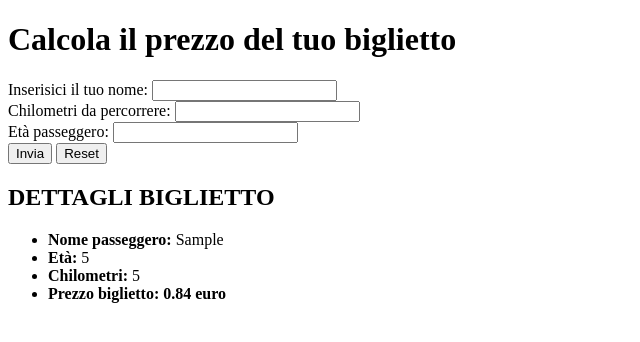
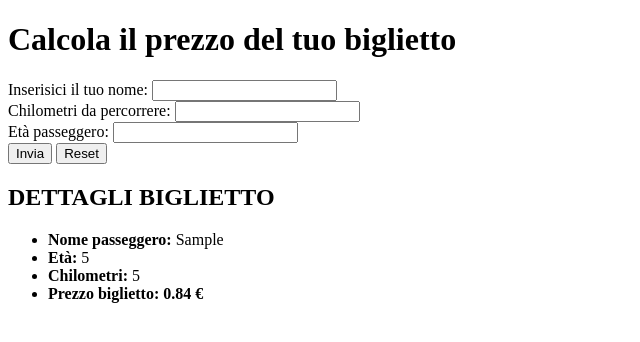
Before and after one commit to giovannipastorini/js-biglietto-treno-form, a plain HTML site: page index.html in a window 1280 px wide. Both pictures are taken after typing "Sample", "5", "5" into the empty fields and a click on the button "Invia". Shown: the full height of the page, 0-640 px from the left. Drawn offline with Linux system fonts and the light colour scheme.

Commit message:
milsetone 2: task completed

```diff
--- a/index.html
+++ b/index.html
@@ -36,7 +36,7 @@
             <li><strong>Nome passeggero: </strong><span id="person-name-detail"></span></li>
             <li><strong>Età: </strong><span id="age-detail"></span></li>
             <li><strong>Chilometri: </strong><span id="km-detail"></span></li>
-            <li><strong>Prezzo biglietto: <span id="price-detail"></span></strong></li>
+            <li><strong>Prezzo biglietto: <span id="price-detail"></span><span> &euro;</span></strong></li>
         </ul>
     </section>
 
--- a/main.js
+++ b/main.js
@@ -51,7 +51,7 @@ formEl.addEventListener("submit",
                priceTicket*=0.6;
           }
           //uso il metodo toFixed per ottenere due cifre decimali
-          console.log(priceTicket.toFixed(2)+" euro");
+          //console.log(priceTicket.toFixed(2)+" euro");
 
           //selezioni i nodi del html relativi ai dettagli del biglietto
           const detailsTicket=document.getElementById("ticket-details");
@@ -64,7 +64,7 @@ formEl.addEventListener("submit",
           personNameEl.innerText=document.getElementById("username-field").value;
           ageEl.innerText=`${age}`;
           kmEl.innerText=`${km}`;
-          priceEl.innerText=`${priceTicket.toFixed(2)+" euro"}`;
+          priceEl.innerText=`${priceTicket.toFixed(2)}`;
 
           //rendo visibile il i dettagli del biglietto:
           detailsTicket.classList.remove("d-none");
```
